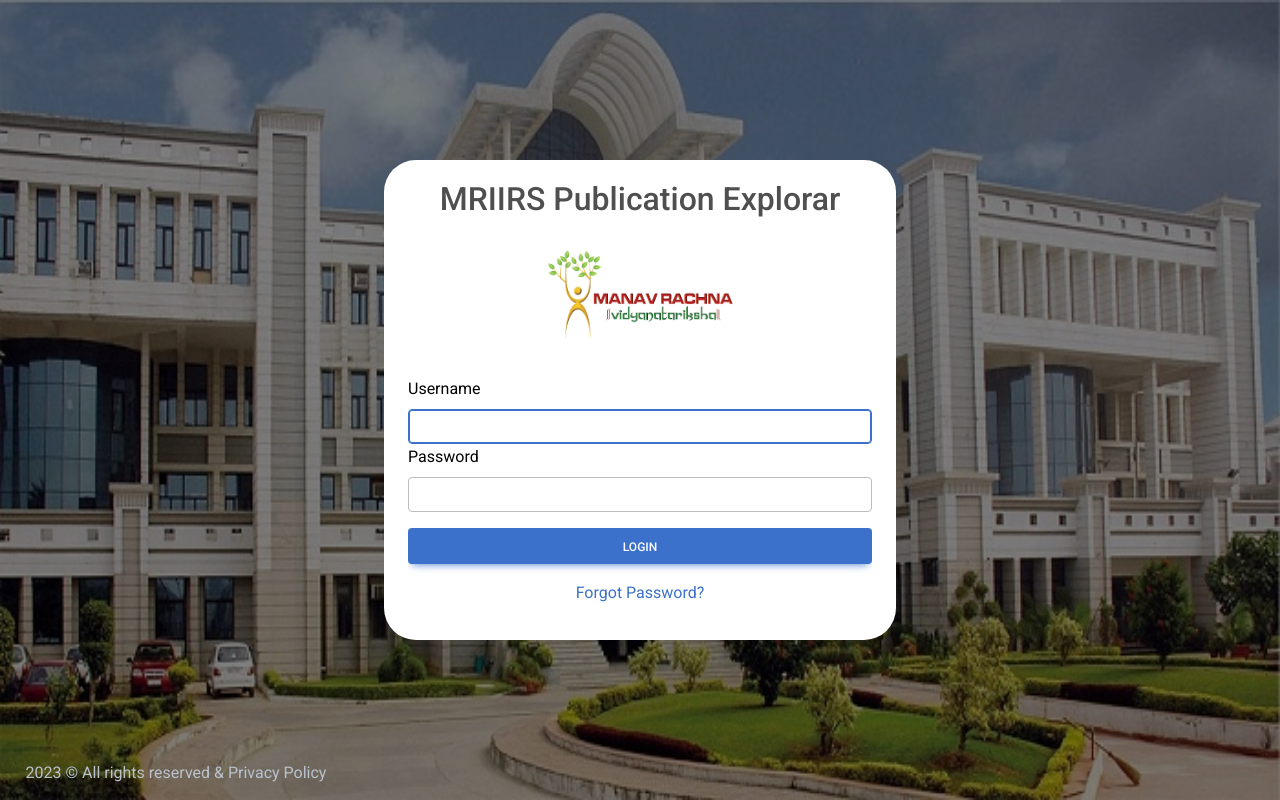
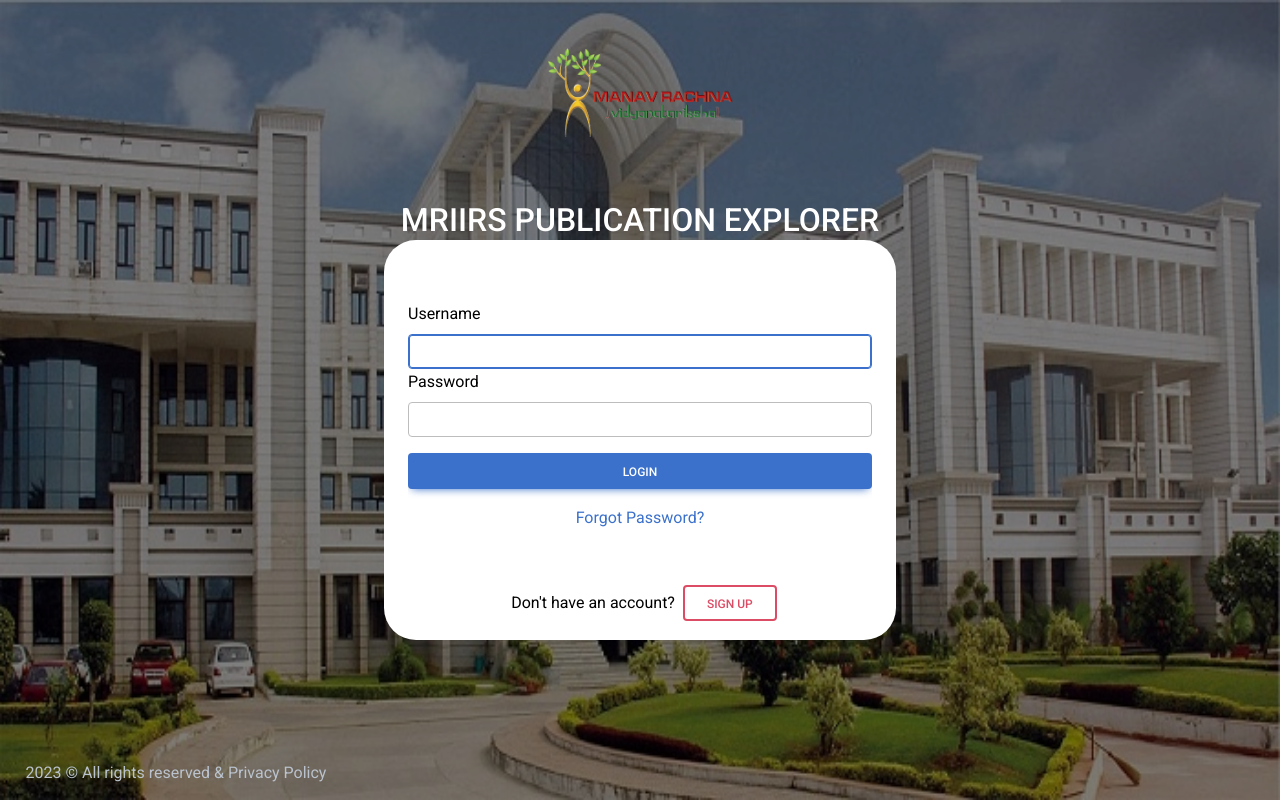
Before and after one commit to Jasmeet1001/django-portal-mriirs, a Django app: page /login/?next=/ in a window 1280 px wide. Run offline with Django 4.2, Linux system fonts and the light colour scheme; some libraries are stand-ins or nearby versions.

Commit message:
Updated the UI

```diff
--- a/login/static/login/css/style.css
+++ b/login/static/login/css/style.css
@@ -25,9 +25,22 @@
     background-color: #DEDCDC;
 }
 
+.login-page-wrapper {
+    padding-top: 3em;
+    display: flex;
+    flex-direction: column;
+    align-items:  center;
+}
+
+.login-page-wrapper h2{
+    color: #fff;
+    padding-top: 2em;
+    text-transform: uppercase;
+}
+
 .main-wrapper {
     display: flex;
-
+    justify-content: center;
 }
 
 .main-wrapper-bg img{
@@ -51,10 +64,10 @@
 
 .login-page {
     width: 40%;
-    height: 60%;
+    height: 50%;
     top: 50%;
     left: 50%;
-    transform: translate(-50%, -50%);
+    transform: translate(-50%, -40%);
     position: absolute;
     background-color: #fff;
     border-radius: 2em;
--- a/login/templates/login/base.html
+++ b/login/templates/login/base.html
@@ -14,17 +14,19 @@
     <link rel="stylesheet" href="{% static 'login/css/style.css' %}">
 </head>
 <body>
+    <div class="main-wrapper-bg">
+        <img class="img-fluid" src="{% static 'login/img/mr-bg.jpg' %}"  alt="mr-bg">
+    </div>
     <section class="main-wrapper">
-        <div class="main-wrapper-bg">
-            <img class="img-fluid" src="{% static 'login/img/mr-bg.jpg' %}"  alt="mr-bg">
+        <div class="login-page-wrapper">
+            <img class="img-fluid" src="{% static 'login/img/mr-logo.png' %}" style="width: 185px;" alt="mr-logo">
+            <h2>MRIIRS Publication Explorer</h2>
         </div>
         <div class="login-page">
-            <h2>MRIIRS Publication Explorar</h2>
             <div class="rounded-3 text-black login-form" >
                     <div class="">
                         {% block txtcntr %}{% endblock %}
                             <div class="text-center">
-                                <img class="img-fluid" src="{% static 'login/img/mr-logo.png' %}" style="width: 185px;" alt="mr-logo">
                                 <h4><br></h4>
                             </div>
 
```
Also changed, not shown: dashboard/static/dashboard/css_base/style.css (+6 -1 lines).
